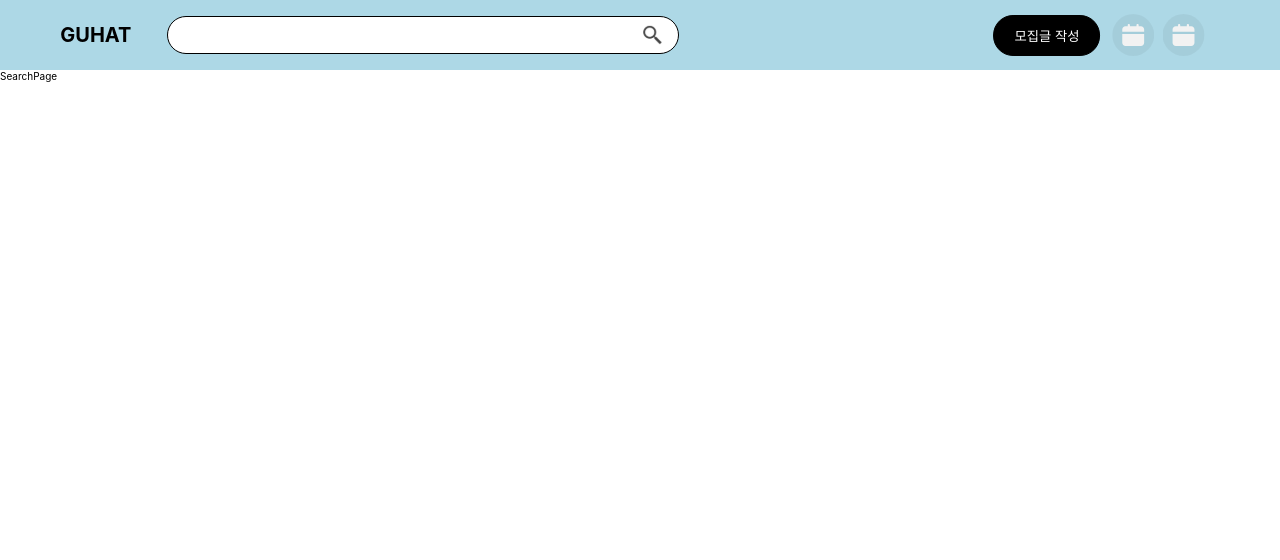
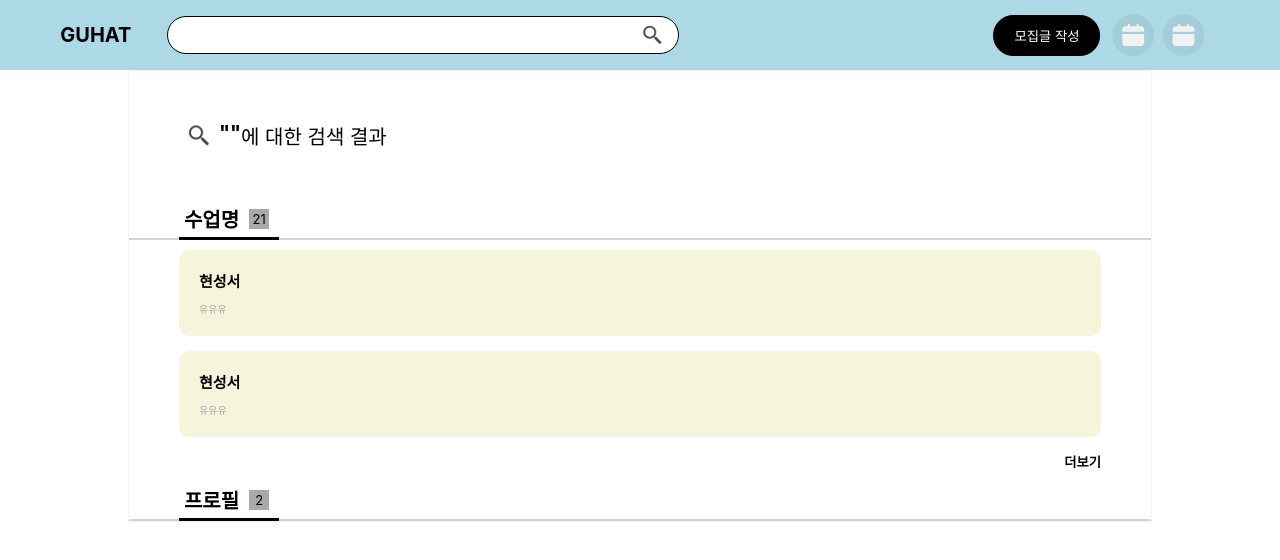
Before and after one commit to likelion-ssu/GUHAT-FE, a React (Create React App) app: page /search in a window 1280 px wide. Shown: the top 560 px of the page. Built offline with nearby package versions, Linux system fonts and the light colour scheme.

Commit message:
feat : 검색결과 화면 UI #4

```diff
--- a/src/components/Layout/MainLayout.style.ts
+++ b/src/components/Layout/MainLayout.style.ts
@@ -6,5 +6,5 @@ export const MainLayoutContainer = styled.div`
     margin: 0 auto;
     overflow-y: hidden;
     overflow-x: hidden;
-    background-color: #f2f2f2;
+    border: 1px solid #f2f2f2;
 `;
--- /dev/null
+++ b/src/components/Lecture/LectureItem.style.ts
@@ -0,0 +1,24 @@
+import styled from "@emotion/styled";
+
+export const LectureItemWrap = styled.div`
+    width: 100%;
+    padding: 2rem;
+    display: flex;
+    flex-direction: column;
+    gap: 1rem;
+    background-color: beige;
+    border-radius: 1rem;
+
+    :active {
+        filter: brightness(0.9);
+    }
+`;
+
+export const LectureItemTitle = styled.p`
+    font-size: 1.5rem;
+    font-weight: 700;
+`;
+
+export const LectureItemDetail = styled.p`
+    color: darkgray;
+`;
--- /dev/null
+++ b/src/components/Lecture/LectureItem.tsx
@@ -0,0 +1,20 @@
+import {
+    LectureItemDetail,
+    LectureItemTitle,
+    LectureItemWrap,
+} from "./LectureItem.style";
+
+interface Props {
+    title: string;
+    professor?: string;
+}
+const LectureItem = ({ title, professor }: Props) => {
+    return (
+        <LectureItemWrap>
+            <LectureItemTitle>{title}</LectureItemTitle>
+            <LectureItemDetail>{professor}</LectureItemDetail>
+        </LectureItemWrap>
+    );
+};
+
+export default LectureItem;
--- /dev/null
+++ b/src/components/Tab/SearchResultTab/SearchResultTab.style.ts
@@ -0,0 +1,38 @@
+import styled from "@emotion/styled";
+
+export const ResultTabContainer = styled.div`
+    border-bottom: 2px solid lightgray;
+    align-items: center;
+    justify-content: center;
+    width: 100%;
+    height: 4rem;
+    padding-left: 5rem;
+    padding-right: 5rem;
+`;
+
+export const ResultTabWrap = styled.div`
+    width: 10rem;
+    height: 4rem;
+    display: flex;
+    flex-direction: row;
+    justify-content: center;
+    align-items: center;
+    gap: 0.5rem;
+    text-align: center;
+    border-bottom: 3px solid black;
+`;
+
+export const ResultTabTitle = styled.p`
+    font-weight: 700;
+    text-align: center;
+    font-size: 2rem;
+`;
+export const ResultTabCount = styled.p`
+    font-size: 1.3rem;
+    width: 2rem;
+    height: 2rem;
+    background-color: darkgray;
+    margin: 0.5rem;
+    padding: 0.2rem;
+    text-align: center;
+`;
--- /dev/null
+++ b/src/components/Tab/SearchResultTab/SearchResultTab.tsx
@@ -0,0 +1,23 @@
+import {
+    ResultTabContainer,
+    ResultTabCount,
+    ResultTabTitle,
+    ResultTabWrap,
+} from "./SearchResultTab.style";
+
+interface Props {
+    title: string;
+    count: number;
+}
+const SearchResultTab = ({ title, count }: Props) => {
+    return (
+        <ResultTabContainer>
+            <ResultTabWrap>
+                <ResultTabTitle>{title}</ResultTabTitle>
+                <ResultTabCount>{count}</ResultTabCount>
+            </ResultTabWrap>
+        </ResultTabContainer>
+    );
+};
+
+export default SearchResultTab;
--- /dev/null
+++ b/src/domain/search/Layout/SeachResultLayout.style.ts
@@ -0,0 +1,42 @@
+import styled from "@emotion/styled";
+
+export const ResultContainer = styled.div`
+    width: 100%;
+    display: flex;
+    flex-direction: column;
+    align-items: center;
+    justify-content: center;
+`;
+
+export const ResultTitleWrap = styled.div`
+    width: 100%;
+    display: flex;
+    font-size: 2rem;
+    padding: 5rem;
+    img {
+        width: 4rem;
+    }
+    .keyword {
+        font-weight: 700;
+    }
+`;
+
+export const ResultItemListWrapper = styled.div`
+    width: 100%;
+
+    display: flex;
+    flex-direction: column;
+    gap: 1.5rem;
+
+    padding: 1rem 5rem;
+`;
+
+export const ResultMoreButton = styled.button`
+    width: 100%;
+    text-align: right;
+    font-weight: 700;
+
+    :active {
+        text-decoration: underline;
+    }
+`;
--- /dev/null
+++ b/src/domain/search/Layout/SearchResultLayout.tsx
@@ -0,0 +1,46 @@
+import LectureItem from "@/components/Lecture/LectureItem";
+import SearchResultTab from "@/components/Tab/SearchResultTab/SearchResultTab";
+import SearchIcon from "@assets/Search.svg";
+import {
+    ResultContainer,
+    ResultItemListWrapper,
+    ResultMoreButton,
+    ResultTitleWrap,
+} from "./SeachResultLayout.style";
+
+interface Props {
+    keyword: string;
+}
+
+const SearchResultLayout = ({ keyword }: Props) => {
+    const lectures = [
+        { title: "현성서", professor: "유유유" },
+        { title: "현성서", professor: "유유유" },
+    ];
+    return (
+        <>
+            <ResultContainer>
+                <ResultTitleWrap>
+                    <img src={SearchIcon} alt="검색" />
+                    <p className="keyword"> "{keyword}"</p>
+                    <p>에 대한 검색 결과</p>
+                </ResultTitleWrap>
+                <SearchResultTab title={"수업명"} count={21} />
+                <ResultItemListWrapper>
+                    {lectures.map((lecture, idx) => {
+                        return (
+                            <LectureItem
+                                title={lecture.title}
+                                professor={lecture.professor}
+                            />
+                        );
+                    })}
+                    <ResultMoreButton>더보기</ResultMoreButton>
+                </ResultItemListWrapper>
+                <SearchResultTab title={"프로필"} count={2} />
+            </ResultContainer>
+        </>
+    );
+};
+
+export default SearchResultLayout;
--- a/src/pages/Search.tsx
+++ b/src/pages/Search.tsx
@@ -1,6 +1,8 @@
+import MainLayout from "@/components/Layout/MainLayout";
 import QueryString from "qs";
 import { useEffect, useState } from "react";
 import { useLocation } from "react-router-dom";
+import SearchResultLayout from "../domain/search/Layout/SearchResultLayout";
 
 const Search = () => {
     const location = useLocation();
@@ -17,7 +19,11 @@ const Search = () => {
 
     return (
         <>
-            <div>SearchPage {keyword ? keyword : ""} </div>
+            <MainLayout>
+                <SearchResultLayout
+                    keyword={keyword ? keyword : ""}
+                ></SearchResultLayout>
+            </MainLayout>
         </>
     );
 };
```
